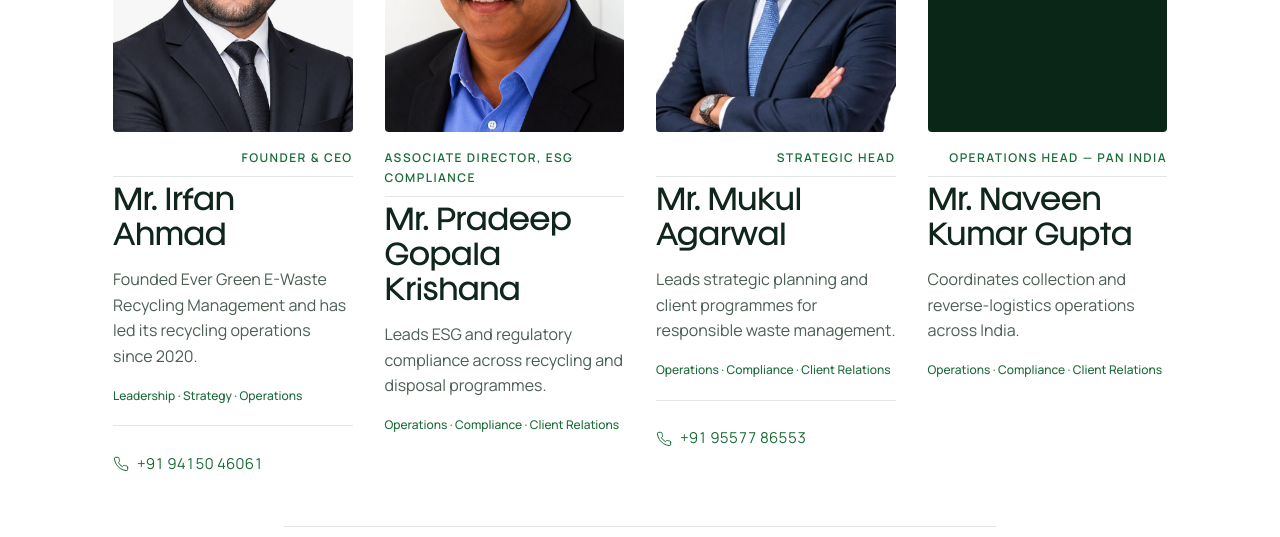
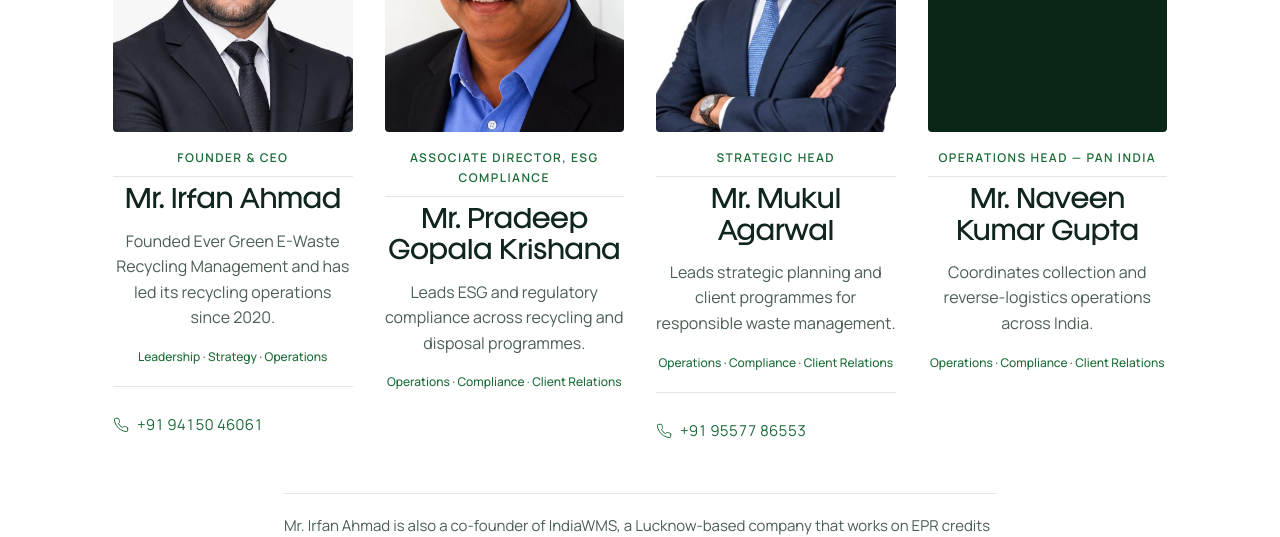
Before and after one commit to evolkun-digital-studio/Evergreen, a Next.js app: page /about in a window 1280 px wide. Shown: the part 2300-2837 px from the top of the page. Built offline with nearby package versions, Linux system fonts and the light colour scheme; no server answers; the database is empty.

Commit message:
minior changes in admin pannel

```diff
--- a/src/app/globals.css
+++ b/src/app/globals.css
@@ -139,6 +139,15 @@ a {
 }
 a {
   text-decoration: none;
+}
+
+.scrollbar-hidden {
+  scrollbar-width: none;
+  -ms-overflow-style: none;
+}
+
+.scrollbar-hidden::-webkit-scrollbar {
+  display: none;
 }
 
 /* Root scrollbar: dark track while the home video hero is on screen (see Header), so the classic
--- a/src/components/admin/AdminSidebar.tsx
+++ b/src/components/admin/AdminSidebar.tsx
@@ -37,7 +37,7 @@ export function AdminSidebar({ user, signOutAction }: Props) {
           <span className="truncate group-data-[collapsible=icon]:hidden">Evergreen CMS</span>
         </Link>
       </SidebarHeader>
-      <SidebarContent>
+      <SidebarContent className="scrollbar-hidden">
         {ADMIN_NAV.map((group) => {
           const items = group.items.filter((item) => !item.permission || can[item.permission](user.role));
           if (!items.length) return null;
--- a/src/components/sections/Leadership.tsx
+++ b/src/components/sections/Leadership.tsx
@@ -68,11 +68,11 @@ function LeaderProfile({ leader: l }: { leader: Leader }) {
           </div>
         )}
       </div>
-      <div className="flex flex-1 flex-col pt-4">
-        <div className="flex items-baseline justify-end gap-4 border-b border-line pb-2 text-[12px] font-semibold uppercase tracking-[0.12em] text-evergreen-700">
+      <div className="flex flex-1 flex-col pt-4 text-center">
+        <div className="flex items-baseline justify-center gap-4 border-b border-line pb-2 text-[12px] font-semibold uppercase tracking-[0.12em] text-evergreen-700">
           <p>{l.role}</p>
         </div>
-        <h3 className="mt-2 font-display text-[28px] font-medium leading-tight tracking-[-0.025em] text-ink lg:text-[28px]">
+        <h3 className="mt-2 font-display text-[25px] font-medium leading-tight tracking-[-0.025em] text-ink lg:text-[25px]">
           {l.honorific} {l.name}
         </h3>
         {hasBio ? (
@@ -82,7 +82,7 @@ function LeaderProfile({ leader: l }: { leader: Leader }) {
         ) : (
           <ConfirmBadge
             label={`bio for ${l.name} (src/content/company.ts)`}
-            className="mt-3 self-start"
+            className="mt-3 self-center"
           />
         )}
         <p className="mt-4 text-[12px] font-medium leading-relaxed text-evergreen-700">
```
Also changed, not shown: 1 other file (tests, documents, lock files or other folders).
